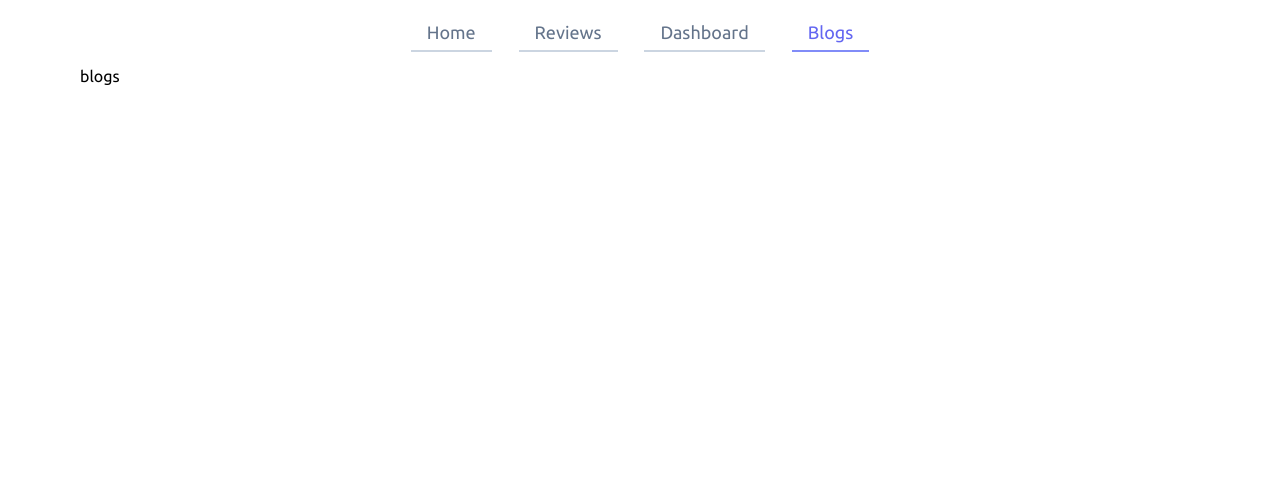
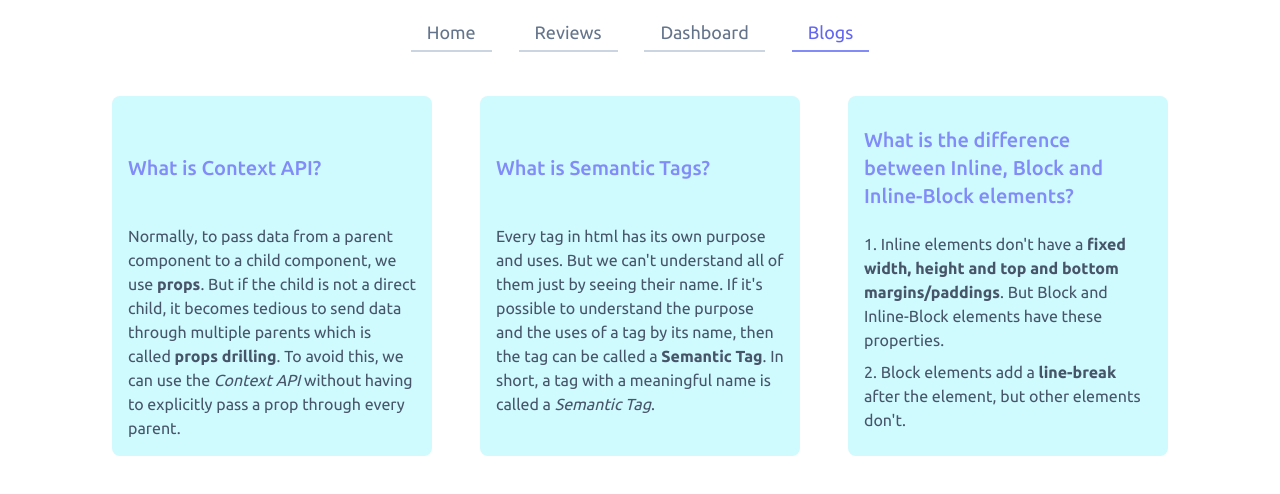
Before and after one commit to genuinestalwart/product-analysis-website, a React (Create React App) app: page /blogs in a window 1280 px wide. Shown: the top 494 px of the page. Built offline with nearby package versions, Linux system fonts and the light colour scheme.

Commit message:
blogs added and readme file updated

```diff
--- a/src/components/Blogs/Blogs.js
+++ b/src/components/Blogs/Blogs.js
@@ -2,8 +2,22 @@ import React from 'react';
 
 const Blogs = () => {
     return (
-        <div>
-            blogs
+        <div className='gap-12 grid grid-cols-3 p-8 text-slate-600'>
+            <div className='bg-cyan-100 p-4 rounded-lg'>
+                <h3 className='flex font-medium h-28 items-center text-xl text-indigo-400'>What is Context API?</h3>
+                <p>Normally, to pass data from a parent component to a child component, we use <strong>props</strong>. But if the child is not a direct child, it becomes tedious to send data through multiple parents which is called <strong>props drilling</strong>. To avoid this, we can use the <em>Context API</em> without having to explicitly pass a prop through every parent.</p>
+            </div>
+            <div className='bg-cyan-100 p-4 rounded-lg'>
+                <h3 className='flex font-medium h-28 items-center text-xl text-indigo-400'>What is Semantic Tags?</h3>
+                <p>Every tag in html has its own purpose and uses. But we can't understand all of them just by seeing their name. If it's possible to understand the purpose and the uses of a tag by its name, then the tag can be called a <strong>Semantic Tag</strong>. In short, a tag with a meaningful name is called a <em>Semantic Tag</em>.</p>
+            </div>
+            <div className='bg-cyan-100 p-4 rounded-lg'>
+                <h3 className='flex font-medium h-28 items-center text-xl text-indigo-400'>What is the difference between Inline, Block and Inline-Block elements?</h3>
+                <ol className='list-decimal list-inside'>
+                    <li className='my-2'>Inline elements don't have a <strong>fixed width, height and top and bottom margins/paddings</strong>. But Block and Inline-Block elements have these properties.</li>
+                    <li className='my-2'>Block elements add a <strong>line-break</strong> after the element, but other elements don't.</li>
+                </ol>
+            </div>
         </div>
     );
 };
--- a/src/components/Reviews/Reviews.js
+++ b/src/components/Reviews/Reviews.js
@@ -6,10 +6,13 @@ const Reviews = () => {
     const [reviews] = useReviews();
 
     return (
-        <div className='gap-12 grid grid-cols-3 my-4'>
-            {
-                reviews.map(el => <Review feedback={el}></Review>)
-            }
+        <div>
+            <h1 className='font-medium my-12 text-4xl text-center text-slate-500'>What Our Customers Say!</h1>
+            <div className='gap-12 grid grid-cols-3 my-12'>
+                {
+                    reviews.map(el => <Review feedback={el}></Review>)
+                }
+            </div>
         </div>
     );
 };
```
Also changed, not shown: 1 other file (tests, documents, lock files or other folders).
